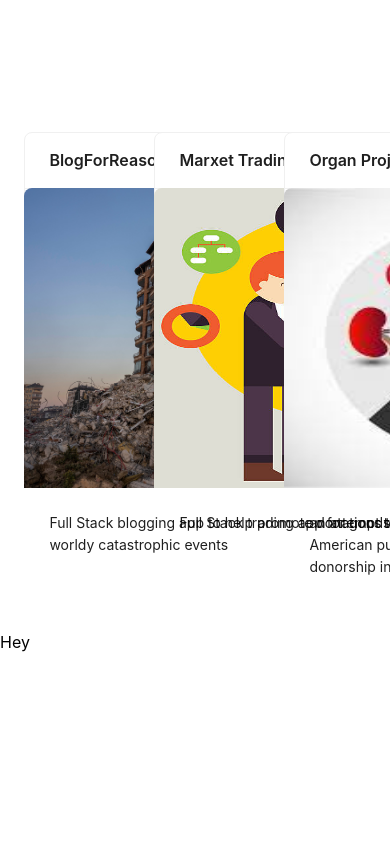
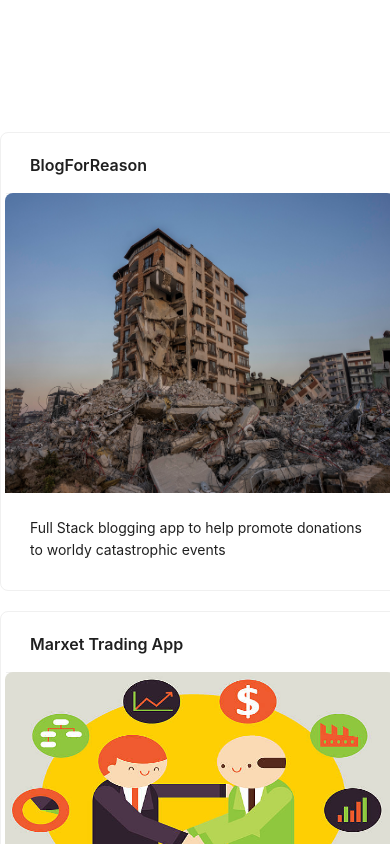
Before and after one commit to gmartinez948/personalBlog, a React (Create React App) app in the folder my-app/: page / in a window 390 px wide. Shown: the part 2080-2924 px from the top of the page. Before the commit the page ends 2732 px from the top, so only its background shows below. Built offline with nearby package versions, Linux system fonts and the light colour scheme.

Commit message:
make project grid responsive

```diff
--- a/my-app/src/App.css
+++ b/my-app/src/App.css
@@ -56,13 +56,21 @@
 }
 
 .Personal-project {
-  display: flex;
+  display: grid;
   flex-direction: row;
-  justify-content: space-around;
+  flex-wrap: wrap-around;
+  justify-content: center;
   margin-top: 200px;
   display: flex;
   margin-bottom: 200px;
+  width: 100%;
   /* height: 100vh; */
+}
+
+.Personal-project-item {
+  padding: 5px;
+  width: 400px;
+  height: 100%;
 }
 
 .App-header {
--- a/my-app/src/components/PersonalProjects.tsx
+++ b/my-app/src/components/PersonalProjects.tsx
@@ -1,5 +1,5 @@
 import { useRef } from "react";
-import { Avatar, Card, Col } from "antd";
+import { Avatar, Card, Col, Row } from "antd";
 import "../App.css";
 const { Meta } = Card;
 
@@ -40,12 +40,17 @@ const PersonalProjectGrid = () => {
 
   return (
     <div className="Personal-project">
+      <Row gutter={[30, 20]}>
         {personalProjects.map((project: PersonalProjectDataProps) => (
-        <Col span={5}>
+          <Col xs={20} sm={16} md={10} xl={8} span={6}>
             <Card
-            style={{ width: 400, height: 300 }}
+              className="Personal-project-item"
               cover={
-              <img alt="example" src={project.photo} style={{ height: 300 }} />
+                <img
+                  alt="example"
+                  src={project.photo}
+                  style={{ height: 300 }}
+                />
               }
               title={project.title}
               bordered={true}
@@ -56,6 +61,7 @@ const PersonalProjectGrid = () => {
             </Card>
           </Col>
         ))}
+      </Row>
     </div>
   );
 };
```
Lines whose indentation alone changed are shown as unchanged.
